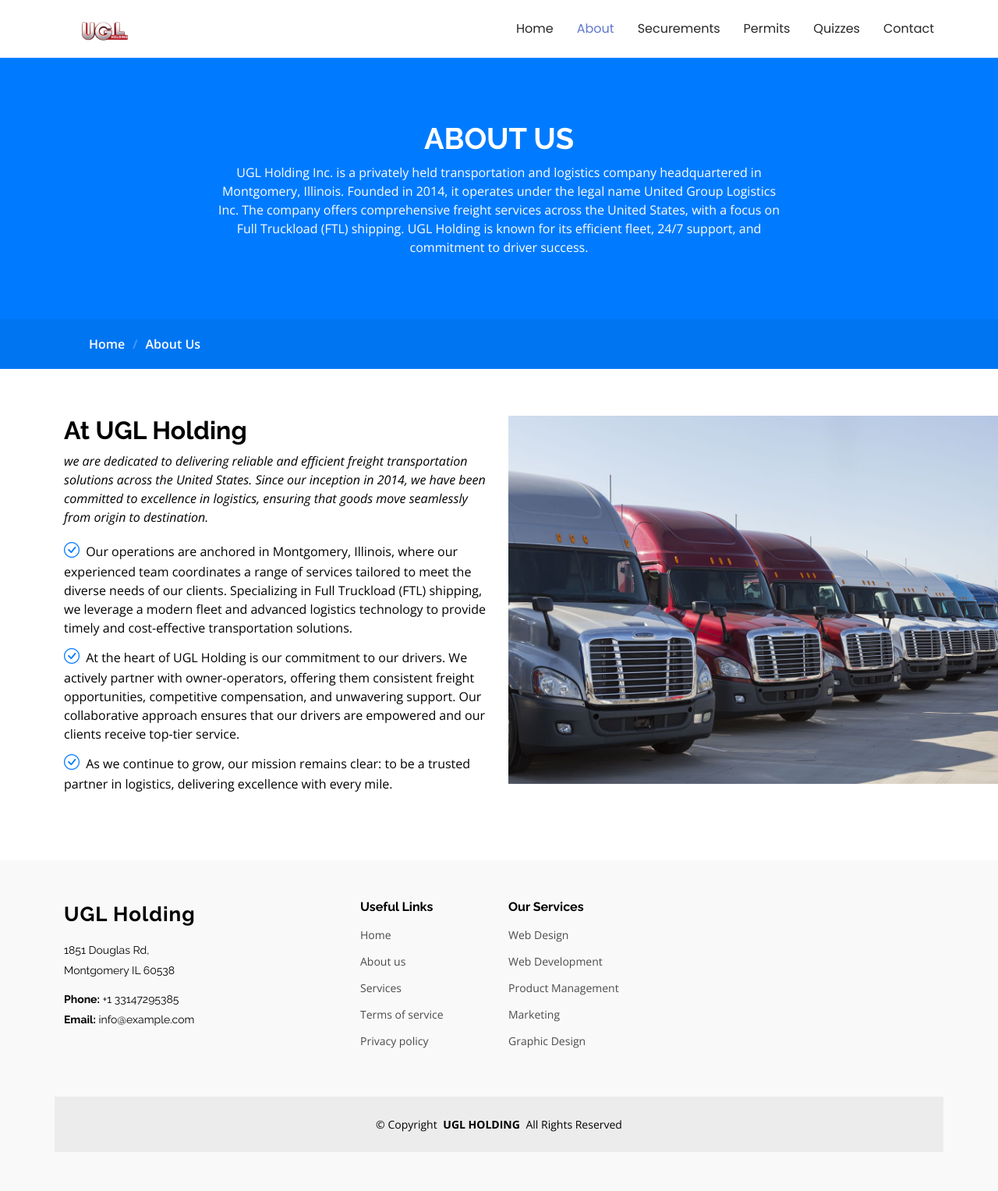
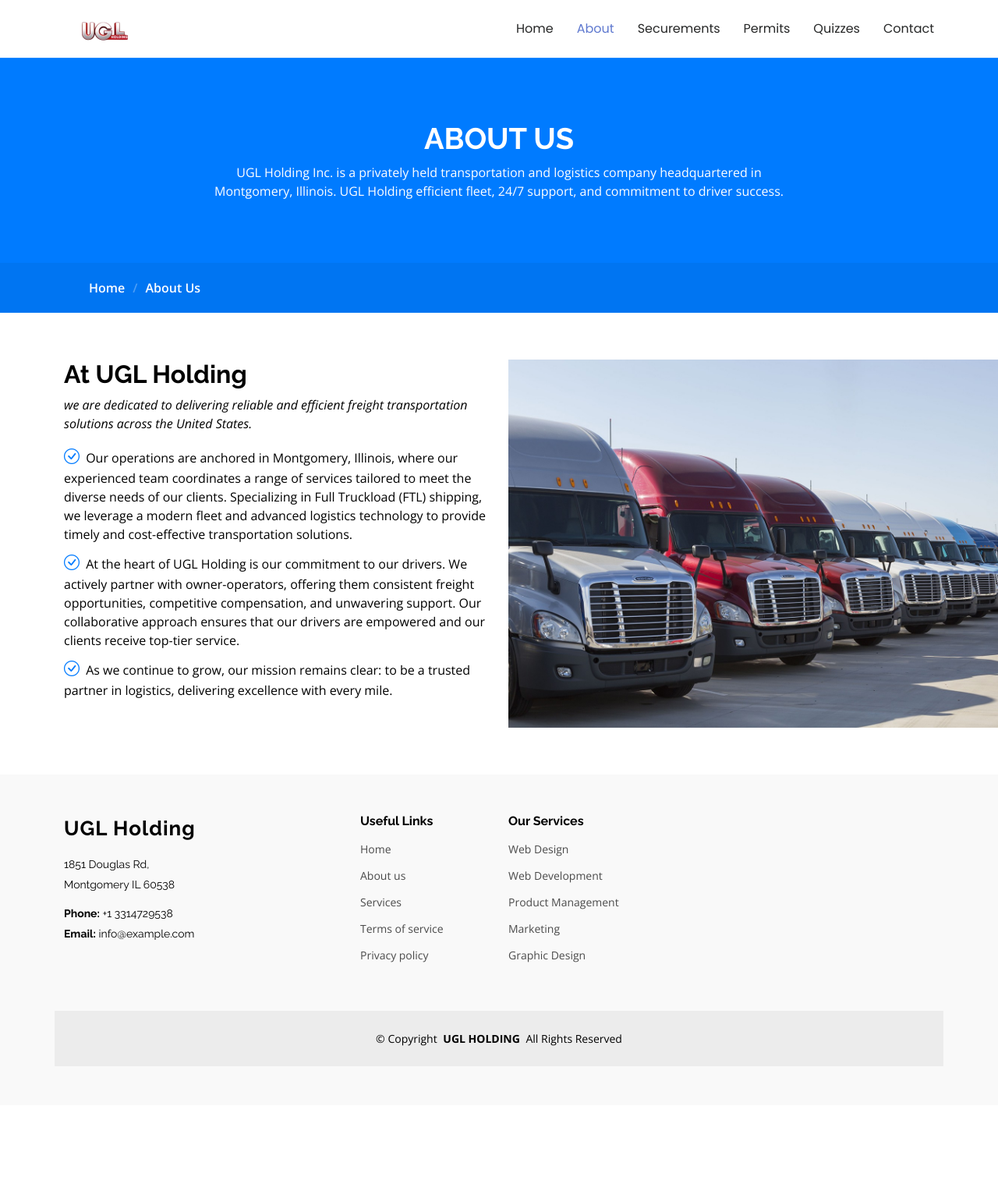
Before and after one commit to Abdujabborx/UGL-Holding, a Django app: page /about/ in a window 1280 px wide. Shown: the whole page at 78% size. After the commit the page ends 1367 px from the top, so only its background shows below. Run offline with Django 5.2, Linux system fonts and the light colour scheme; some libraries are stand-ins or nearby versions.

Commit message:
Initial commit

```diff
--- a/app/templates/about.html
+++ b/app/templates/about.html
@@ -40,7 +40,7 @@
           <div class="row d-flex justify-content-center text-center">
             <div class="col-lg-8">
               <h1>ABOUT US<br></h1>
-              <p class="mb-0">UGL Holding Inc. is a privately held transportation and logistics company headquartered in Montgomery, Illinois. Founded in 2014, it operates under the legal name United Group Logistics Inc. The company offers comprehensive freight services across the United States, with a focus on Full Truckload (FTL) shipping. UGL Holding is known for its efficient fleet, 24/7 support, and commitment to driver success.</p>
+              <p class="mb-0">UGL Holding Inc. is a privately held transportation and logistics company headquartered in Montgomery, Illinois. UGL Holding efficient fleet, 24/7 support, and commitment to driver success.</p>
             </div>
           </div>
         </div>
@@ -69,7 +69,7 @@
           <div class="col-lg-6 order-2 order-lg-1 content" data-aos="fade-up" data-aos-delay="200">
             <h3>At UGL Holding</h3>
             <p class="fst-italic">
-              we are dedicated to delivering reliable and efficient freight transportation solutions across the United States. Since our inception in 2014, we have been committed to excellence in logistics, ensuring that goods move seamlessly from origin to destination.
+              we are dedicated to delivering reliable and efficient freight transportation solutions across the United States.
             </p>
             <ul>
               <li><i class="bi bi-check-circle"></i> <span>Our operations are anchored in Montgomery, Illinois, where our experienced team coordinates a range of services tailored to meet the diverse needs of our clients. Specializing in Full Truckload (FTL) shipping, we leverage a modern fleet and advanced logistics technology to provide timely and cost-effective transportation solutions.</span></li>
--- a/app/templates/contact.html
+++ b/app/templates/contact.html
@@ -73,7 +73,7 @@
               <i class="bi bi-geo-alt flex-shrink-0"></i>
               <div>
                 <h3>Address</h3>
-                <p>A108 Adam Street, New York, NY 535022</p>
+                <p>1851 Douglas Rd, Montgomery IL 60538</p>
               </div>
             </div><!-- End Info Item -->
 
@@ -81,7 +81,7 @@
               <i class="bi bi-telephone flex-shrink-0"></i>
               <div>
                 <h3>Call Us</h3>
-                <p>+1 5589 55488 55</p>
+                <p>+1 3314729538</p>
               </div>
             </div><!-- End Info Item -->
 
@@ -89,7 +89,7 @@
               <i class="bi bi-envelope flex-shrink-0"></i>
               <div>
                 <h3>Email Us</h3>
-                <p>info@example.com</p>
+                <p>hr@ugl-inc.com</p>
               </div>
             </div><!-- End Info Item -->
 
--- a/app/templates/index.html
+++ b/app/templates/index.html
@@ -140,7 +140,7 @@
           <div class="col-lg-6 order-2 order-lg-1 content" data-aos="fade-up" data-aos-delay="200">
             <h3>At UGL Holding</h3>
             <p class="fst-italic">
-              we are dedicated to delivering reliable and efficient freight transportation solutions across the United States. Since our inception in 2014, we have been committed to excellence in logistics, ensuring that goods move seamlessly from origin to destination.
+              we are dedicated to delivering reliable and efficient freight transportation solutions across the United States.
             </p>
             <ul>
               <li><i class="bi bi-check-circle"></i> <span>Our operations are anchored in Montgomery, Illinois, where our experienced team coordinates a range of services tailored to meet the diverse needs of our clients. Specializing in Full Truckload (FTL) shipping, we leverage a modern fleet and advanced logistics technology to provide timely and cost-effective transportation solutions.</span></li>
--- a/app/templates/partials/footer.html
+++ b/app/templates/partials/footer.html
@@ -9,7 +9,7 @@
           <div class="footer-contact pt-3">
             <p>1851 Douglas Rd,</p>
             <p>Montgomery IL 60538</p>
-            <p class="mt-3"><strong>Phone:</strong> <span>+1 33147295385</span></p>
+            <p class="mt-3"><strong>Phone:</strong> <span>+1 3314729538</span></p>
             <p><strong>Email:</strong> <span>info@example.com</span></p>
           </div>
 
--- a/training/urls.py
+++ b/training/urls.py
@@ -24,4 +24,6 @@ urlpatterns = [
      path('', include('app.urls')),
 
 
-]+ static(settings.MEDIA_URL, document_root=settings.MEDIA_ROOT)
+]
+if settings.DEBUG:
+    urlpatterns += static(settings.MEDIA_URL, document_root=settings.MEDIA_ROOT)
```
Also changed, not shown: training/settings.py (+12 -8 lines), db.sqlite3, media/courses/Orange_and_White_Modern_Logistic_Company_Presentation_4_FEfWUdi.jpg (added), media/courses/Orange_and_White_Modern_Logistic_Company_Presentation_4_T6xYRPa.jpg (added), media/courses/back.webp (added).
